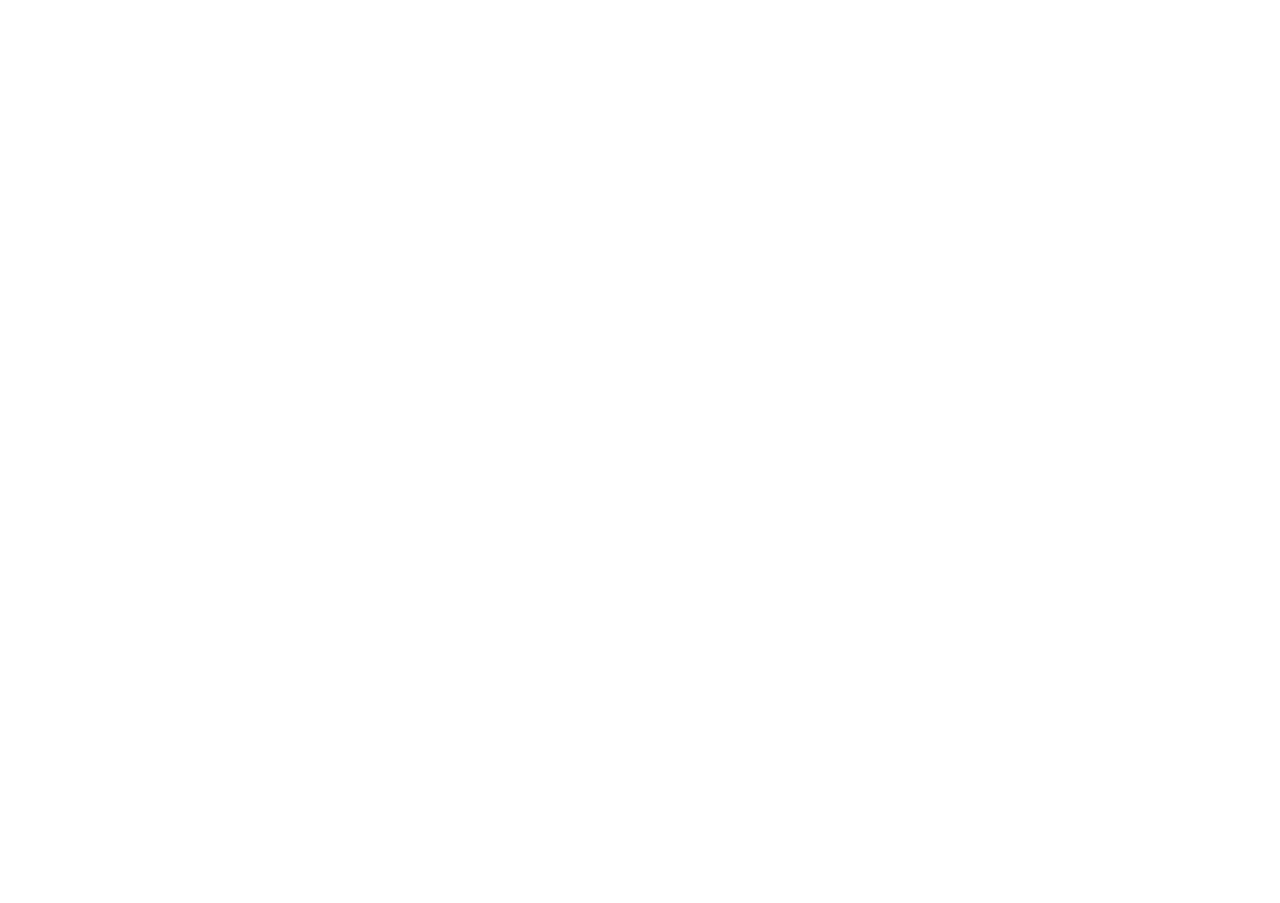
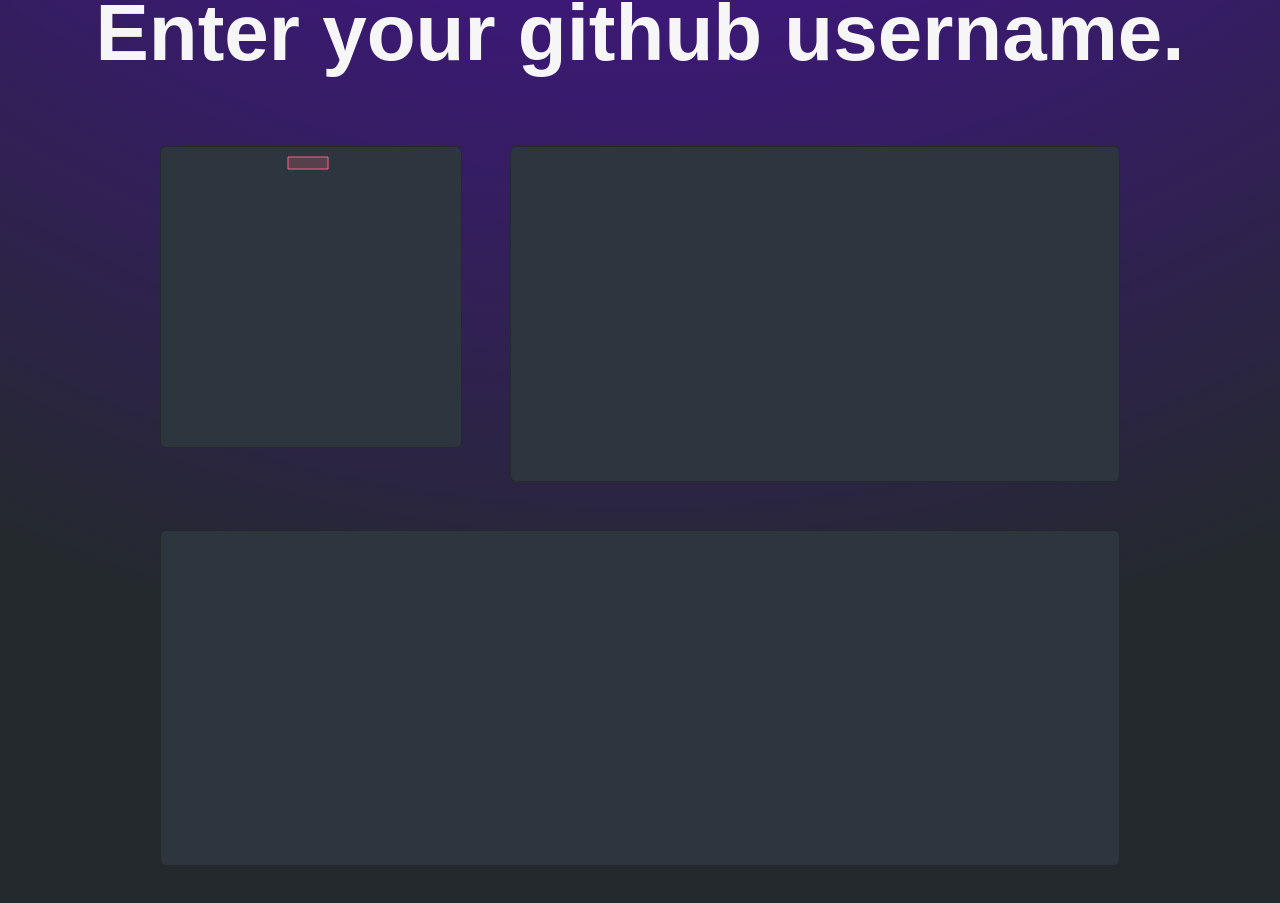
Before and after one commit to radeqq007/github-stats, a Vue app: page / in a window 1280 px wide. Shown: the part 879-1782 px from the top of the page. Before the commit the page ends 800 px from the top, so only its background shows below. Built offline with nearby package versions, Linux system fonts and the light colour scheme; a web font is replaced by a local one.

Commit message:
Add dashboard

```diff
--- a/package.json
+++ b/package.json
@@ -10,7 +10,8 @@
   },
   "dependencies": {
     "chart.js": "^4.4.4",
-    "vue": "^3.4.37"
+    "vue": "^3.4.37",
+    "vue-chartjs": "^5.3.1"
   },
   "devDependencies": {
     "@vitejs/plugin-vue": "^5.1.2",
--- a/src/App.vue
+++ b/src/App.vue
@@ -1,9 +1,18 @@
 <template>
-  <Hero />
+  <Hero @username-changed="updateUsername" />
+  <Dashboard :username="username" />
 </template>
 
 <script setup>
+import { ref } from 'vue';
+import Dashboard from './components/Dashboard.vue';
 import Hero from './components/Hero.vue';
+
+const username = ref('');
+
+const updateUsername = newUsername => {
+  username.value = newUsername;
+};
 </script>
 
 <style scoped></style>
--- /dev/null
+++ b/src/components/Dashboard.vue
@@ -0,0 +1,71 @@
+<template>
+  <div class="dashboard" id="dashboard">
+    <h2 v-if="username">{{ username }}'s stats</h2>
+    <h2 v-else>Enter your github username.</h2>
+    <div class="content">
+      <div class="most-used-langs card">
+        <MostUsedLanguages :username="username" />
+      </div>
+      <div class="contributions card">
+        <canvas>
+          <p>Your browser doesn't support canvas element.</p>
+        </canvas>
+      </div>
+      <div class="most-starred-repos card">
+        <canvas>
+          <p>Your browser doesn't support canvas element.</p>
+        </canvas>
+      </div>
+    </div>
+  </div>
+</template>
+
+<script setup>
+import MostUsedLanguages from './charts/MostUsedLanguages.vue';
+
+const props = defineProps({
+  username: String,
+});
+</script>
+
+<style scoped>
+.dashboard {
+  text-align: center;
+}
+
+h2 {
+  font-size: 5rem;
+  font-weight: 900;
+}
+
+.content {
+  min-height: 90vh;
+  display: grid;
+  grid-template-columns: repeat(3, 1fr);
+  grid-template-rows: repeat(2, 1fr);
+  gap: 3rem;
+  padding-inline: 10rem;
+  margin-bottom: 5rem;
+}
+.card {
+  background-color: var(--secondary);
+  border: 1px solid var(--bg); /* don't ask me why I'm using bg color for this */
+  border-radius: 0.4rem;
+}
+
+.most-used-langs {
+  grid-column: 1;
+  grid-row: 1;
+  aspect-ratio: 1;
+}
+
+.contributions {
+  grid-column: 2 / span 2;
+  grid-row: 1;
+}
+
+.most-starred-repos {
+  grid-column: 1 / span 3; /* Span both columns */
+  grid-row-start: 2;
+}
+</style>
--- a/src/components/Hero.vue
+++ b/src/components/Hero.vue
@@ -1,12 +1,21 @@
 <template>
   <div class="hero">
     <h1>YOUR GITHUB STATS</h1>
-    <input type="text" placeholder="Your username..." />
-    <button>GET STATS</button>
+    <input type="text" placeholder="Your username..." v-model="username" />
+    <button @click="updateUsername">GET STATS</button>
   </div>
 </template>
 
-<script setup></script>
+<script setup>
+import { ref } from 'vue';
+
+const username = ref('');
+const emit = defineEmits();
+
+const updateUsername = () => {
+  emit('username-changed', username.value);
+};
+</script>
 
 <style scoped>
 .hero {
--- /dev/null
+++ b/src/components/charts/MostUsedLanguages.vue
@@ -0,0 +1,96 @@
+<template>
+  <!-- WHY ISN'T THE CHART UPDATING I TRIED EVERYTHING SOMEBODY PLS HELP ME IVE TRIED FOR 3 DAYS STRAIGHT -->
+  <Doughnut :data="chartData" :options="chartOptions" ref="chart" />
+</template>
+
+<script setup>
+import { Chart } from 'chart.js/auto';
+import { nextTick, ref, watch } from 'vue';
+import { Doughnut } from 'vue-chartjs';
+
+const props = defineProps({
+  username: String,
+});
+
+Chart.defaults.color = 'white';
+
+const chart = ref(null);
+
+const chartData = ref({
+  labels: [''],
+  datasets: [
+    {
+      data: [0],
+      backgroundColor: [
+        'rgba(255, 99, 132, 0.2)',
+        'rgba(54, 162, 235, 0.2)',
+        'rgba(255, 206, 86, 0.2)',
+        'rgba(75, 192, 192, 0.2)',
+        'rgba(153, 102, 255, 0.2)',
+        'rgba(255, 159, 64, 0.2)',
+      ],
+      borderColor: [
+        'rgba(255, 99, 132, 1)',
+        'rgba(54, 162, 235, 1)',
+        'rgba(255, 206, 86, 1)',
+        'rgba(75, 192, 192, 1)',
+        'rgba(153, 102, 255, 1)',
+        'rgba(255, 159, 64, 1)',
+      ],
+      borderWidth: 1,
+    },
+  ],
+});
+
+const chartOptions = {
+  responsive: true,
+  maintainAspectRatio: false,
+};
+
+async function fetchData() {
+  if (!props.username) return;
+
+  try {
+    const resp = await fetch(
+      `https://api.github.com/users/${props.username}/repos`
+    );
+    const data = await resp.json();
+
+    const langCounts = {};
+
+    data.forEach(repo => {
+      if (repo.language) {
+        if (langCounts[repo.language]) {
+          langCounts[repo.language]++;
+        } else {
+          langCounts[repo.language] = 1;
+        }
+      }
+    });
+
+    chartData.value.labels = Object.keys(langCounts);
+    chartData.value.datasets[0].data = Object.values(langCounts);
+    console.log(chartData.value.labels);
+    console.log(chartData.value.datasets[0].data);
+
+    nextTick(() => {
+      if (chart.value) {
+        console.log(chart.value.chartInstance);
+        chart.value.chartInstance.update();
+      }
+    });
+  } catch (err) {
+    // TODO: Do something about this
+    console.error(`Error fetching user data: ${err}`);
+  }
+}
+
+watch(
+  () => props.username,
+  newUsername => fetchData(newUsername),
+  {
+    immediate: true,
+  }
+);
+</script>
+<style scoped></style>
```
Also changed, not shown: 1 other file (tests, documents, lock files or other folders).
